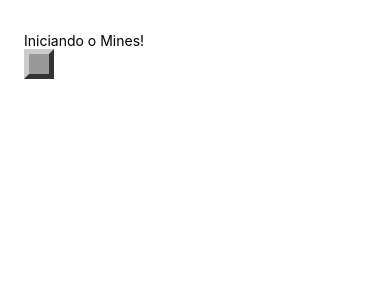
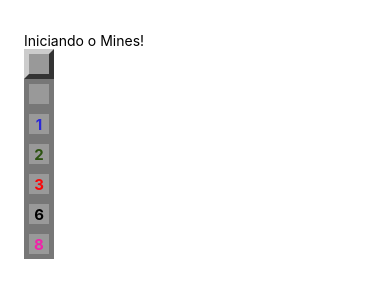
Before and after one commit to heitorado/react_mines, a React Native app: screen / in a window 390 px wide. Shown: the top 300 px of the page. Built offline with nearby package versions, Linux system fonts and the light colour scheme; what react-native would draw is missing.

Commit message:
Increment Field component

```diff
--- a/App.js
+++ b/App.js
@@ -36,6 +36,12 @@
               <View style={styles.sectionContainer}>
                 <Text>Iniciando o Mines!</Text>
                 <Field/>
+                <Field opened/>
+                <Field opened nearMines={1}/>
+                <Field opened nearMines={2}/>
+                <Field opened nearMines={3}/>
+                <Field opened nearMines={6}/>
+                <Field opened nearMines={8}/>
               </View>
             </View>
           </ScrollView>
--- a/src/components/Field.js
+++ b/src/components/Field.js
@@ -1,15 +1,28 @@
 import React from 'react';
-import { View, StyleSheet } from 'react-native'
+import { View, StyleSheet, Text } from 'react-native'
 import params from '../params'
 
 export default props => {
+  const { mined, opened, nearMines } = props
+
   const styleField = [styles.field]
-  //other styles here
+  if(opened) styleField.push(styles.opened)
   if(styleField.length === 1) styleField.push(styles.regular)
+
+  let color = null
+  if(nearMines > 0){
+    if(nearMines == 1) color = '#2A28D7'
+    if(nearMines == 2) color = '#2B520F'
+    if(nearMines > 2 && nearMines < 6) color = '#F9060A'
+    if(nearMines > 6) color = '#F221A9'
+  }
 
   return (
     <View style={styleField}>
-
+      {!mined && opened && nearMines > 0 ?
+        <Text style={[styles.label, { color }]}>
+          {nearMines}
+        </Text> : false}
     </View>
   )
 }
@@ -27,5 +40,17 @@
     borderTopColor: '#CCC',
     borderRightColor: '#333',
     borderBottomColor: '#333'
+  },
+
+  opened: {
+    backgroundColor: '#999',
+    borderColor: '#777',
+    alignItems: 'center',
+    justifyContent: 'center',
+  },
+
+  label: {
+    fontWeight: 'bold',
+    fontSize: params.fontSize,
   }
 })
```
